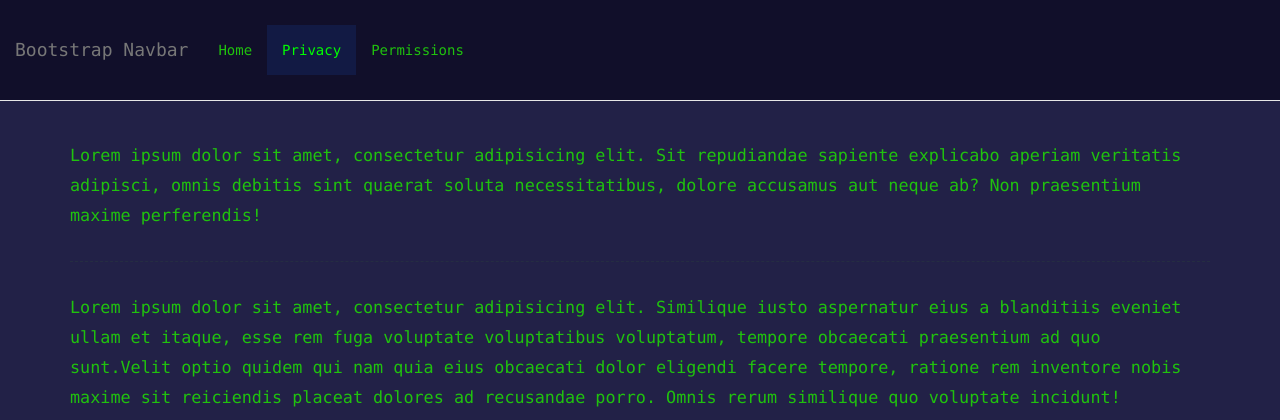
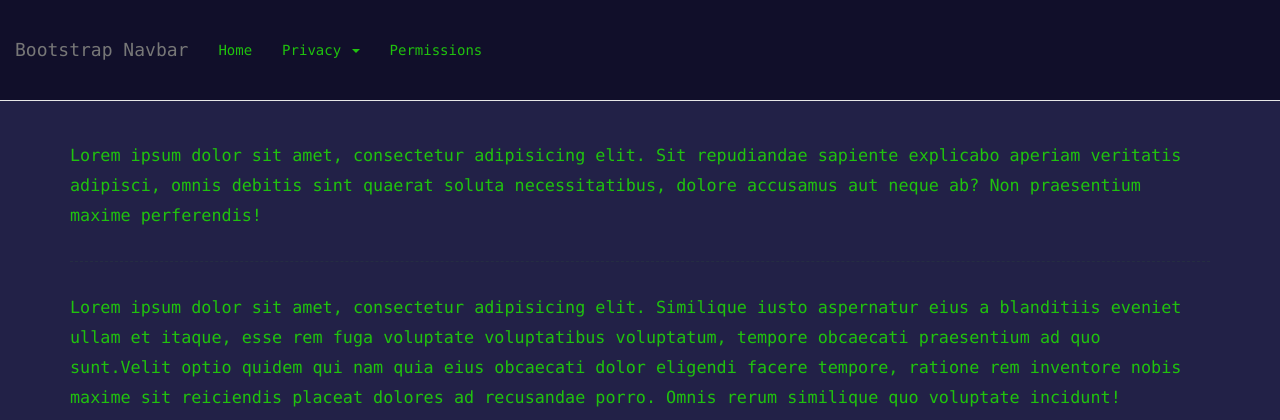
Before and after one commit to TimmyMill/New_Mode, a Flask app: page /page1 in a window 1280 px wide. Shown: the top 420 px of the page. Run offline with Flask 2, Linux system fonts and the light colour scheme; some libraries are stand-ins or nearby versions.

Commit message:
Cleaned up code.

```diff
--- a/new_mode/static/css/main.css
+++ b/new_mode/static/css/main.css
@@ -3,59 +3,59 @@
 .navbar-default {
   padding-top: 25px;
   padding-bottom: 25px;
+  font-family: 'Consolas', 'Deja Vu Sans Mono', 'Bitstream Vera Sans Mono', monospace;
+  color: #20c20e;
   background: #110f2a;
-    color: #20c20e;
-    font-family: 'Consolas', 'Deja Vu Sans Mono', 'Bitstream Vera Sans Mono', monospace;
   transition: all 0.3s;
 }
 
 /*Active Page*/
 .navbar-default .navbar-nav > .active > a,
 .navbar-default .navbar-nav > .active > a:hover,
-.navbar-default .navbar-nav > .active > a:focus{
+.navbar-default .navbar-nav > .active > a:focus {
   color: #00ff00;
   background-color: #121a44;
 }
 
 /*All Other Pages*/
-.navbar-default  .navbar-nav > li > a {
+.navbar-default .navbar-nav > li > a {
+  font-family: 'Consolas', 'Deja Vu Sans Mono', 'Bitstream Vera Sans Mono', monospace;
+  color: #20c20e;
   background-color: #110f2a;
-    color: #20c20e;
-    font-family: 'Consolas', 'Deja Vu Sans Mono', 'Bitstream Vera Sans Mono', monospace;
 }
 
 .navbar-default .navbar-nav > li > a:hover,
 .navbar-default .navbar-nav > li > a:focus {
+  color: #00ff00;
   background-color: #121a44;
   /*background-color: #252d42;*/
-    color: #00ff00;
 }
 
 /*Overrides the initial style when the page is scrolled*/
 .navbar.compressed {
   padding-top: 10px;
   padding-bottom: 10px;
+  color: #20c20e;
   background: #222147;
-    color: #20c20e;
   box-shadow: 2px 2px 2px rgba(0, 0, 0, 0.1);
 }
 
 body {
-    background-color: #222147;
-    font-family: 'Consolas', 'Deja Vu Sans Mono', 'Bitstream Vera Sans Mono', monospace;
   /* Padding for navigation bar */
   padding-top: 60px;
   /* Margin bottom = footer height */
   margin-bottom: 60px;
+  font-family: 'Consolas', 'Deja Vu Sans Mono', 'Bitstream Vera Sans Mono', monospace;
+  background-color: #222147;
   /*background-color: #252d42;*/
 }
 
 p {
+  margin: 30px 0;
+  line-height: 1.8em;
+  font-size: 1.2em;
+  font-weight: 300;
   color: #20c20e;
-    font-size: 1.2em;
-    line-height: 1.8em;
-    font-weight: 300;
-    margin: 30px 0;
 }
 
 .content {
@@ -80,11 +80,10 @@ html {
   position: absolute;
   bottom: 0;
   width: 100%;
-    /* Fixed height of footer */
-    height: 60px;
-    background-color: #110f2a;
+  height: 60px; /* Fixed height of footer */
   font-family: 'Consolas', 'Monaco', 'Bitstream Vera Sans Mono', monospace;
   color: #00ff00;
+  background-color: #110f2a;
   /*right: 0;*/
   /*left: 0;*/
   /*padding: 1rem;*/
@@ -92,9 +91,7 @@ html {
 }
 
 /* Overrides margin so footer sits at bottom */
-.footer .container > p {
-    margin: 0;
-}
+.footer .container > p { margin: 0; }
 
 .footer > .container {
   padding-right: 15px;
--- a/new_mode/templates/index.html
+++ b/new_mode/templates/index.html
@@ -3,6 +3,7 @@
 
 <head>
   <meta charset="UTF-8">
+  <meta http-equiv="X-UA-Compatible" content="IE=Edge">
   <meta name="viewport" content="width=device-width, initial-scale=1">
 
   <title>Home</title>
--- a/new_mode/templates/page1.html
+++ b/new_mode/templates/page1.html
@@ -40,7 +40,15 @@
       <!-- Navbar Menu -->
       <ul class="nav navbar-nav">
         <li><a href="/">Home</a></li>
-        <li class="active"><a href="#">Privacy</a></li>
+        <li class="dropdown">
+          <a href="#" class="dropdown-toggle" data-toggle="dropdown" role="button" aria-haspopup="true"
+             aria-expanded="false">Privacy <span class="caret"></span></a>
+          <ul class="dropdown-menu">
+            <li><a href="#">Big Data</a></li>
+            <li><a href="#">Data Brokering</a></li>
+            <li><a href="#">Data Over-Collection</a></li>
+          </ul>
+{#        <li class="active"><a href="#">Privacy</a></li>#}
         <li><a href="page2">Permissions</a></li>
       </ul>
 
```
Lines whose indentation alone changed are shown as unchanged.
